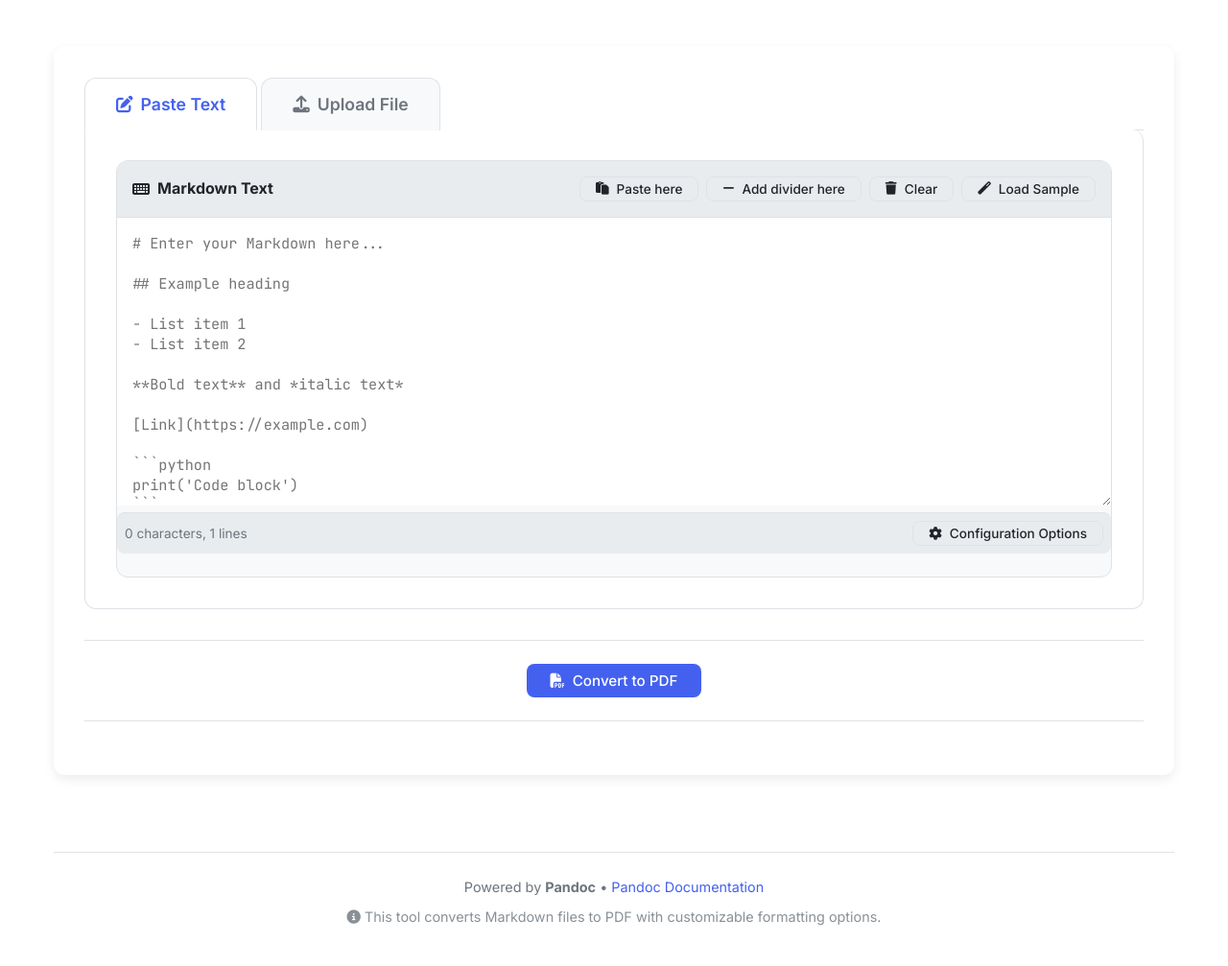
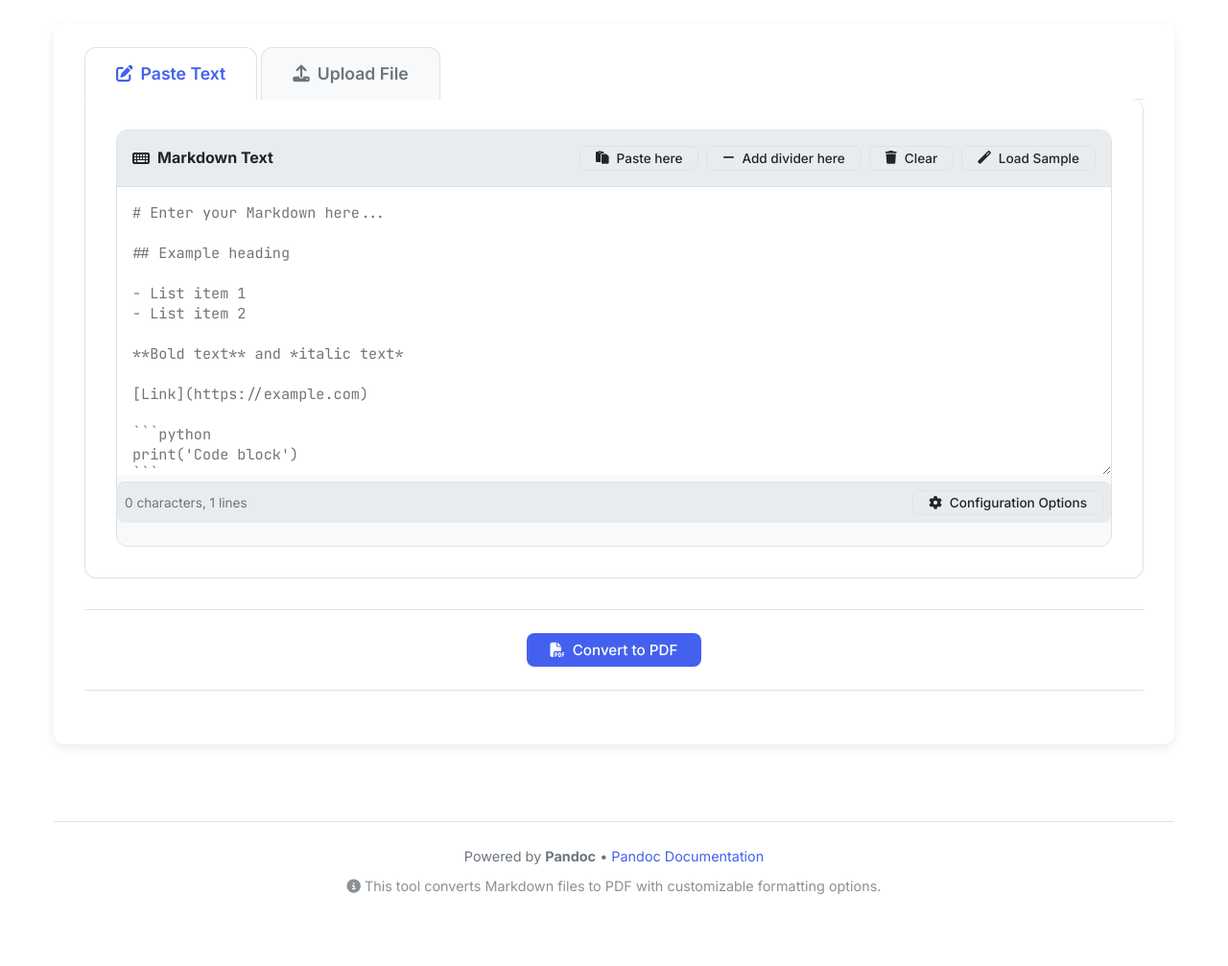
Before and after one commit to JohnXu22786/Markdown-to-PDF, a Flask app: page / in a window 1280 px wide. Shown: the part 110-1117 px from the top of the page at 96% size. After the commit the page ends 1042 px from the top, so only its background shows below. Run offline with Flask 3, Linux system fonts and the light colour scheme; some libraries are stand-ins or nearby versions.

Commit message:
refactor: Reduce vertical spacing between header and tabs for more compact UI
Co-Authored-By: Claude Opus 4.6 <noreply@anthropic.com>

```diff
--- a/static/css/style.css
+++ b/static/css/style.css
@@ -105,7 +105,7 @@ body {
 /* Header */
 .header {
     padding: var(--spacing-lg) 0;
-    margin-bottom: var(--spacing-xl);
+    margin-bottom: var(--spacing-lg);
     border-bottom: 1px solid var(--border-color);
 }
 
@@ -163,7 +163,7 @@ body {
 /* Main Content */
 .main-content {
     flex: 1;
-    padding: var(--spacing-md) 0;
+    padding: 0 0 var(--spacing-md) 0;
 }
 
 /* Footer */
@@ -198,7 +198,7 @@ body {
 .converter-app {
     background: var(--bg-card);
     border-radius: var(--border-radius);
-    padding: var(--spacing-xl);
+    padding: var(--spacing-lg) var(--spacing-xl) var(--spacing-xl);
     box-shadow: var(--shadow-md);
     margin-bottom: var(--spacing-xl);
 }
```
